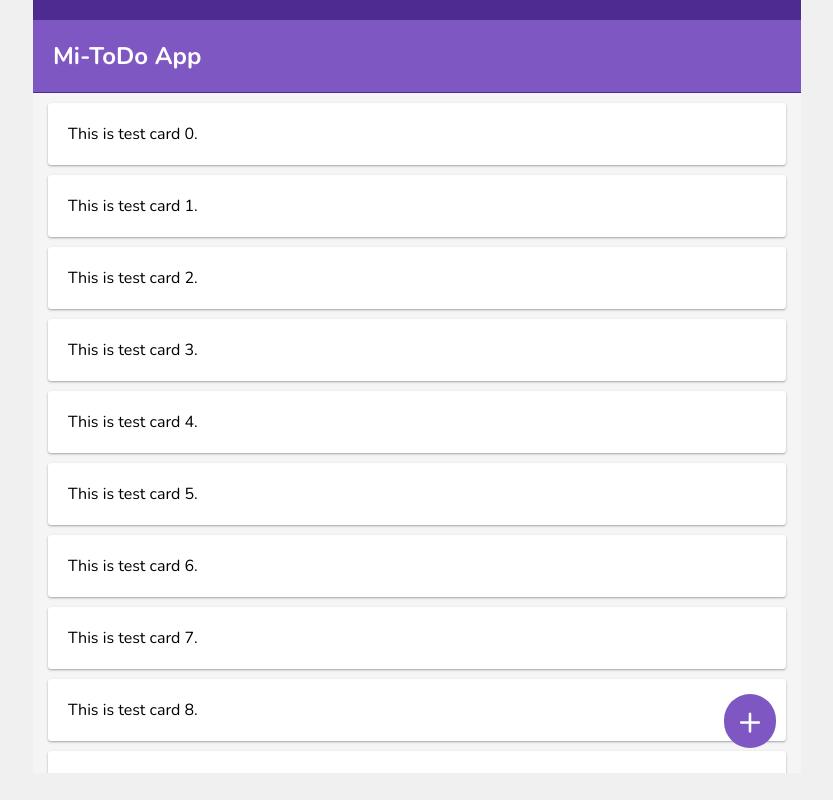
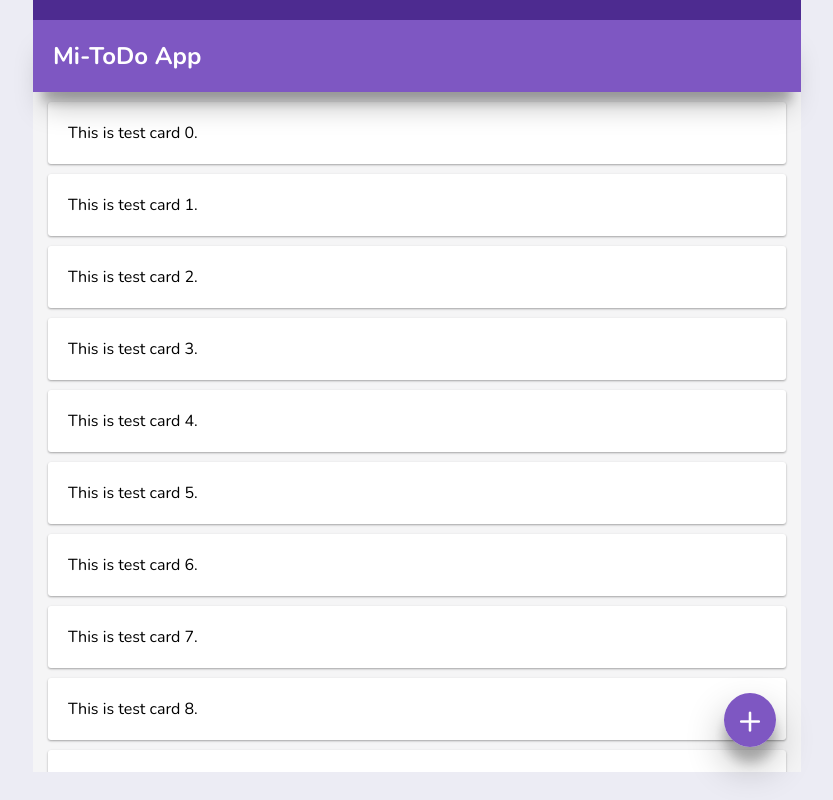
Before and after one commit to I-am-Groot/todo-pwa-next, a Next.js app: page / in a window 1280 px wide. Shown: the whole page, without its empty margins (223-1056 px from the left). Built offline with nearby package versions, Linux system fonts and the light colour scheme.

Commit message:
added drop shadow to app bar

```diff
--- a/styles/Home.module.css
+++ b/styles/Home.module.css
@@ -11,11 +11,11 @@
 
 .app_bar {
     display: block;
+    position: relative;
+    z-index: 3;
     background-color: #7e57c2;
     padding: 20px;
-    border-bottom-color: #4d2b90;
-    border-bottom-width: 1px;
-    border-bottom-style: solid;
+    box-shadow: 0 24px 28px -10px rgba(0,0,0,0.25), 0 20px 10px -10px rgba(0,0,0,0.22);
 }
 
 .app_bar h2 {
@@ -54,8 +54,9 @@
     background-color: #7e57c2;
     font-size: 40px;
     padding: 0px 14px;
-    border-radius: 50px;
+    border-radius: 50%;
     transition: background-color 0.3s;
+    box-shadow: 0 19px 38px rgba(0,0,0,0.30), 0 15px 12px rgba(0,0,0,0.22);
 }
 
 .circular_button:hover {
--- a/styles/globals.css
+++ b/styles/globals.css
@@ -6,7 +6,7 @@ body {
   margin: 0;
   font-family: Nunito, -apple-system, BlinkMacSystemFont, Segoe UI, Roboto, Oxygen,
     Ubuntu, Cantarell, Fira Sans, Droid Sans, Helvetica Neue, sans-serif;
-  background-color: #F0F0F0;
+  background-color: #ececf4;
   scroll-behavior: smooth;
 }
 
```
Also changed, not shown: 1 other file (tests, documents, lock files or other folders).
